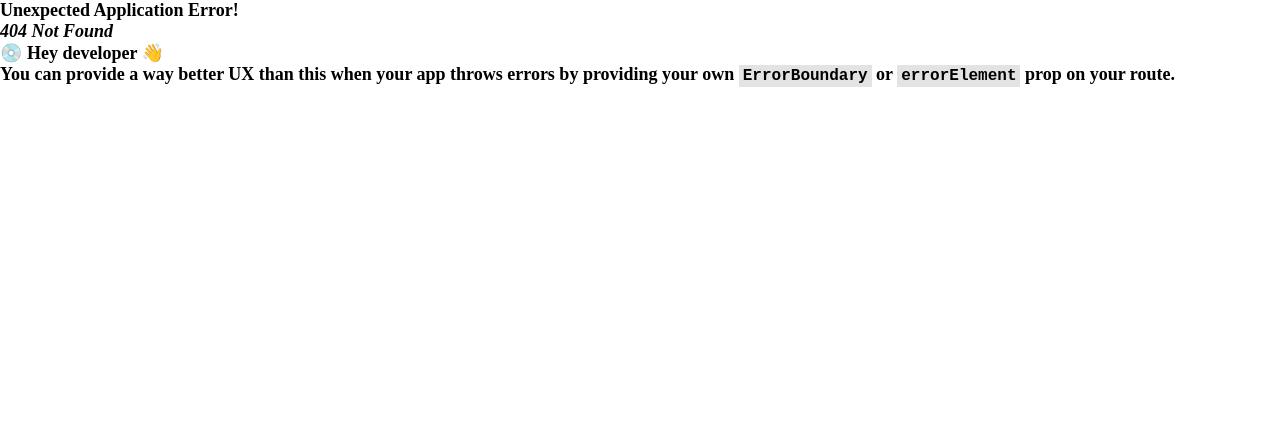
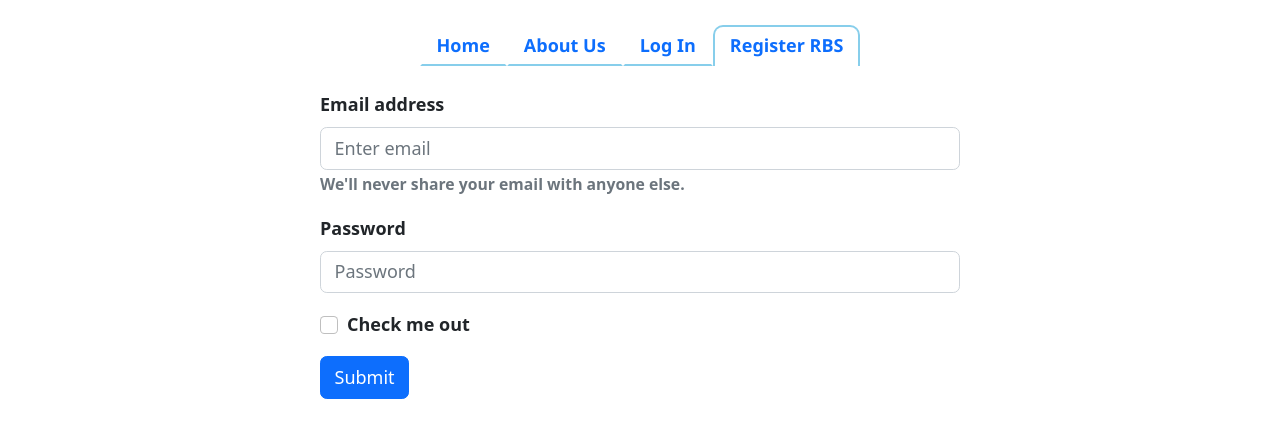
Before and after one commit to nagibgithub/nagib-email-password, a React (Vite) app: page /register_rbs in a window 1280 px wide. Before the commit this address had no page. Shown: the top 438 px of the page. Built offline with nearby package versions, Linux system fonts and the light colour scheme.

Commit message:
add register rbs

```diff
--- a/src/Root.jsx
+++ b/src/Root.jsx
@@ -4,7 +4,7 @@
 
 const Root = () => {
     return (
-        <div className='main-root'>
+        <div className='w-50 mx-auto'>
             <Header></Header>
             <Outlet></Outlet>
         </div>
--- a/src/components/Header/Header.css
+++ b/src/components/Header/Header.css
@@ -1,14 +1,16 @@
 .nav {
-    margin: 20px 10px;
+    display: flex;
+    justify-content: center;
+    margin: 20px auto;
     text-align: center;
+
     /* border: solid 1px rebeccapurple; */
 }
 
 .nav a {
     /* border: solid 1px rebeccapurple; */
-    padding: 5px 10px;
-    margin: 5px;
-    border: solid 2px skyblue;
+    padding: 5px 15px;
+    margin: 5px 0px;
     font-family: 'Segoe UI', Tahoma, Geneva, Verdana, sans-serif;
 }
 
@@ -17,5 +19,21 @@
 }
 
 .active{
-    background-color: aqua;
+
+    border-right: solid 2px skyblue;
+    border-top: solid 2px skyblue;
+    border-left: solid 2px skyblue;
+    border-top-right-radius: 10px;
+    border-top-left-radius: 10px;
+
 }
+
+.inactive{
+    border-top-right-radius: 10px;
+    border-top-left-radius: 10px;
+    border-top: solid 2px white;
+    border-left: solid 2px white;
+    border-right: solid 2px white;
+    border-bottom: solid 2px skyblue;
+
+}
--- a/src/components/Header/Header.jsx
+++ b/src/components/Header/Header.jsx
@@ -7,9 +7,10 @@
         {id: 1, path: '/', title: 'Home'},
         {id: 2, path: '/about', title: 'About Us'},
         {id: 3, path: '/login', title: 'Log In'},
+        {id: 4, path: '/register_rbs', title: 'Register RBS'},
     ]
     return (
-        <nav className='nav'>
+        <nav className='nav w-75 mx-auto'>
             {
                 navBars.map(nav => <NavLink
                     className={
@@ -17,7 +18,7 @@
                             isPending ?
                                 "pending"
                                 :
-                                isActive ? "active" : ""
+                                isActive ? "active" : "inactive"
                     }
                     key={nav.id} to={nav.path}>{nav.title}</NavLink>)
             }
--- a/src/components/Home/Home.jsx
+++ b/src/components/Home/Home.jsx
@@ -1,11 +1,11 @@
 import React from 'react';
 
 const Home = () => {
-    return (
-        <div>
-          <h1>this is home</h1>
-        </div>
-    );
+  return (
+    <div className='border'>
+      <h1>this is home</h1>
+    </div>
+  );
 };
 
 export default Home;
--- a/src/components/Login/Login.jsx
+++ b/src/components/Login/Login.jsx
@@ -26,7 +26,7 @@
 
     return (
         <form onSubmit={formSubmit} action="" className='login'>
-            <h1 name='title'>Please Log in by your email and pass</h1>
+            <h5 name='title'>Please Log in by your email and pass</h5>
             <input onChange={emailChange} type="email" name='email' id="email-field" placeholder='Enter Your Email' />
             <br />
             <input onBlur={onBlurPass} type="password" name="pass" id="password-field" placeholder='Enter Your Password' />
--- /dev/null
+++ b/src/components/RegisterRBS/RegisterRBS.jsx
@@ -0,0 +1,33 @@
+import React from 'react';
+import Button from 'react-bootstrap/Button';
+import Form from 'react-bootstrap/Form';
+
+
+const RegisterRBS = () => {
+    return (
+        <>
+            <Form>
+                <Form.Group className="mb-3" controlId="formBasicEmail">
+                    <Form.Label>Email address</Form.Label>
+                    <Form.Control type="email" placeholder="Enter email" />
+                    <Form.Text className="text-muted">
+                        We'll never share your email with anyone else.
+                    </Form.Text>
+                </Form.Group>
+
+                <Form.Group className="mb-3" controlId="formBasicPassword">
+                    <Form.Label>Password</Form.Label>
+                    <Form.Control type="password" placeholder="Password" />
+                </Form.Group>
+                <Form.Group className="mb-3" controlId="formBasicCheckbox">
+                    <Form.Check type="checkbox" label="Check me out" />
+                </Form.Group>
+                <Button variant="primary" type="submit">
+                    Submit
+                </Button>
+            </Form>
+        </>
+    );
+};
+
+export default RegisterRBS;
```
Also changed, not shown: src/main.jsx (+7 -0 lines).
